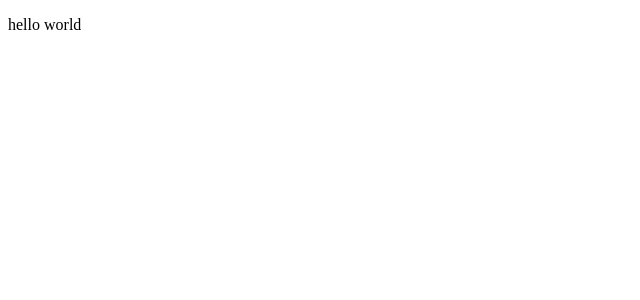
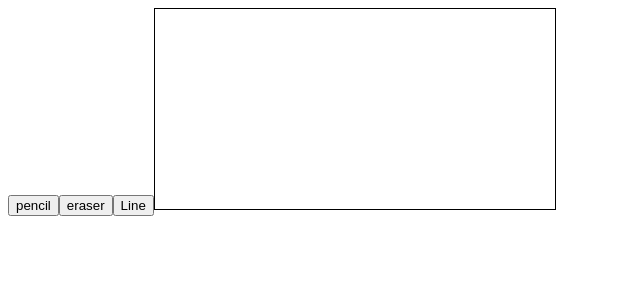
Before and after one commit to fr0mpy/draw-on-chain, a React (Create React App) app: page / in a window 1280 px wide. Shown: the top 300 px of the page, without its empty margins (0-640 px from the left). Built offline with nearby package versions, Linux system fonts and the light colour scheme.

Commit message:
Adds functionality to canvas

```diff
--- a/src/App.js
+++ b/src/App.js
@@ -1,13 +1,9 @@
-
+import Canvas from "./Components/Common/Canvas/index.tsx";
 
 function App() {
 	return (
 		<div className="App">
-			<header className="App-header">
-				<p>
-					hello world
-				</p>
-			</header>
+			<Canvas />
 		</div>
 	);
 }
--- /dev/null
+++ b/src/Components/Common/Canvas/index.tsx
@@ -0,0 +1,135 @@
+
+import React, { useRef, useEffect } from 'react'
+
+enum Tools {
+	Pencil = 'Pencil',
+	Eraser = 'Eraser',
+	Line = 'Line'
+}
+
+const Canvas: React.FC = () => {
+
+	const canvasRef = useRef<HTMLCanvasElement>(null);
+	const contextRef = useRef<CanvasRenderingContext2D>(null);
+
+	const [currentTool, setCurrentTool] = React.useState<Tools>(Tools.Pencil);
+	const [color, setColor] = React.useState<string>('black');
+	const [toolSize, setToolSize] = React.useState<number>(5);
+	const [currentlyUsingTool, setCurrentlyUsingTool] = React.useState<boolean>(false);
+	const [isErasing, setIsErasing] = React.useState<boolean>(false);
+	const [lineCap, setLineCap] = React.useState<CanvasLineCap>('square');
+
+	useEffect(() => {
+		initaliseCanvas();
+	}, []);
+
+	useEffect(() => {
+		if (currentTool !== Tools.Eraser && isErasing) {
+			finishErasing();
+		}
+	}, [currentTool]);
+
+	const initaliseCanvas = () => {
+		const canvas = canvasRef.current;
+		contextRef.current = canvas.getContext('2d');
+		canvas.height = 200;
+		canvas.width = 400;
+		canvas.style.height = '200px';
+		canvas.style.width = '400px';
+		canvas.style.cursor = 'crosshair';
+		canvas.style.border = 'solid 1px black';
+		contextRef.current.lineCap = lineCap;
+		contextRef.current.strokeStyle = color;
+		contextRef.current.lineWidth = toolSize;
+	}
+
+	const startUsingTool = (tool: Tools, e: React.MouseEvent<HTMLCanvasElement>): void => {
+		switch (tool) {
+			case Tools.Pencil:
+				startDrawing(e);
+				break;
+			case Tools.Line:
+				startDrawingLine(e);
+				break;
+			default:
+				startDrawing(e);
+		}
+	}
+
+	const finishUsingTool = (tool: Tools): void => {
+		switch (tool) {
+			case Tools.Pencil:
+				finishDrawing();
+				break;
+			case Tools.Line:
+				finishDrawing();
+				break;
+			default:
+				finishDrawing();
+		}
+	}
+
+	const startDrawing = ({ nativeEvent: { offsetX, offsetY } }: React.MouseEvent<HTMLCanvasElement>): void => {
+		contextRef.current.beginPath();
+		contextRef.current.moveTo(offsetX, offsetY);
+		setCurrentlyUsingTool(true);
+	};
+
+	const finishDrawing = (): void => {
+		contextRef.current.closePath();
+		setCurrentlyUsingTool(false);
+	};
+
+	const draw = ({ nativeEvent: { offsetX, offsetY } }: React.MouseEvent<HTMLCanvasElement>): void => {
+		if (!currentlyUsingTool) return;
+
+		contextRef.current.lineTo(offsetX, offsetY);
+		contextRef.current.stroke();
+	};
+
+	const startErasing = () => {
+		contextRef.current.globalCompositeOperation = 'destination-out';
+		setCurrentTool(Tools.Eraser);
+		setIsErasing(true);
+	};
+
+	const finishErasing = () => {
+		contextRef.current.globalCompositeOperation = 'source-over';
+		setIsErasing(false);
+	};
+
+	const startDrawingLine = ({ nativeEvent: { offsetX, offsetY } }: React.MouseEvent<HTMLCanvasElement>): void => { };
+	const finishDrawingLine = () => { };
+
+	const clearCanvas = () => { }
+
+	const startDrawingSquare = () => { };
+	const finishDrawingSquare = () => { };
+
+	const startDrawingCircle = () => { };
+	const finishDrawingCircle = () => { };
+
+	const undo = () => { };
+	const redo = () => { };
+
+	const useColor = () => { };
+	const fill = () => { };
+
+	const zoomIn = () => { };
+	const zoomOut = () => { };
+	return (
+		<>
+			<button onClick={() => setCurrentTool(Tools.Pencil)}>pencil</button>
+			<button onClick={() => startErasing()}>eraser</button>
+			<button onClick={() => setCurrentTool(Tools.Line)}>Line</button>
+			<canvas
+				ref={canvasRef}
+				onMouseDown={(e) => startUsingTool(currentTool, e)}
+				onMouseMove={draw}
+				onMouseUp={() => finishUsingTool(currentTool)}
+			/>
+		</>
+	)
+}
+
+export default Canvas
```
Also changed, not shown: src/todo.txt (added).
